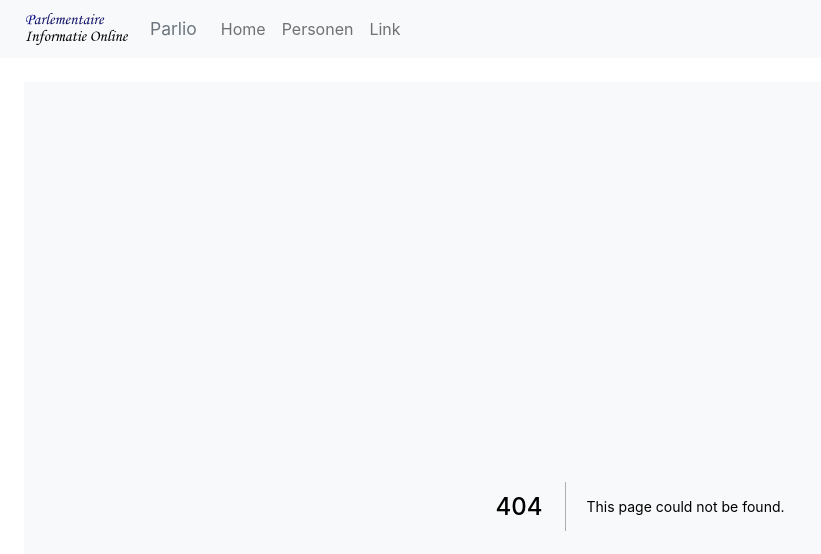
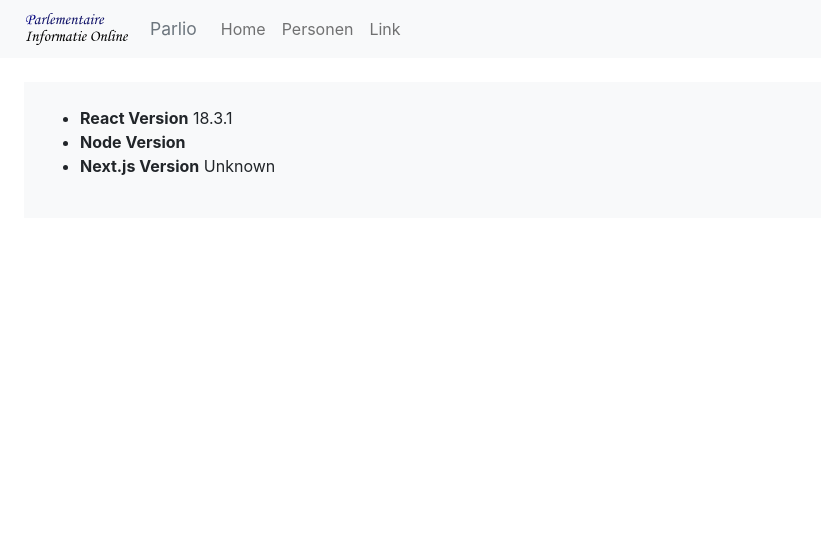
Before and after one commit to parlio-nl/parlio-frontend, a Next.js app: page /about in a window 1280 px wide. Before the commit this address had no page. Shown: the top 554 px of the page, without its empty margins (0-821 px from the left). Built offline with nearby package versions, Linux system fonts and the light colour scheme; what react-relay would draw is missing.

Commit message:
About page

```diff
--- /dev/null
+++ b/src/pages/about.tsx
@@ -0,0 +1,39 @@
+import { GetServerSidePropsResult } from "next";
+import React from "react";
+
+type Props = {
+  reactVersion: string;
+  nodeVersion: string;
+  nextVersion: string;
+};
+
+export default function About(props: Props) {
+  return (
+    <div>
+      <ul>
+        <li>
+          <strong>React Version</strong> {props.reactVersion}
+        </li>
+        <li>
+          <strong>Node Version</strong> {props.nodeVersion}
+        </li>
+        <li>
+          <strong>Next.js Version</strong> {props.nextVersion}
+        </li>
+      </ul>
+    </div>
+  );
+}
+
+export function getServerSideProps(): GetServerSidePropsResult<Props> {
+  return {
+    props: {
+      reactVersion: React.version,
+      nodeVersion: process.version,
+      nextVersion:
+        process.env.__NEXT_VERSION ||
+        process.env.npm_package_dependencies_next ||
+        "Unknown",
+    },
+  };
+}
```
